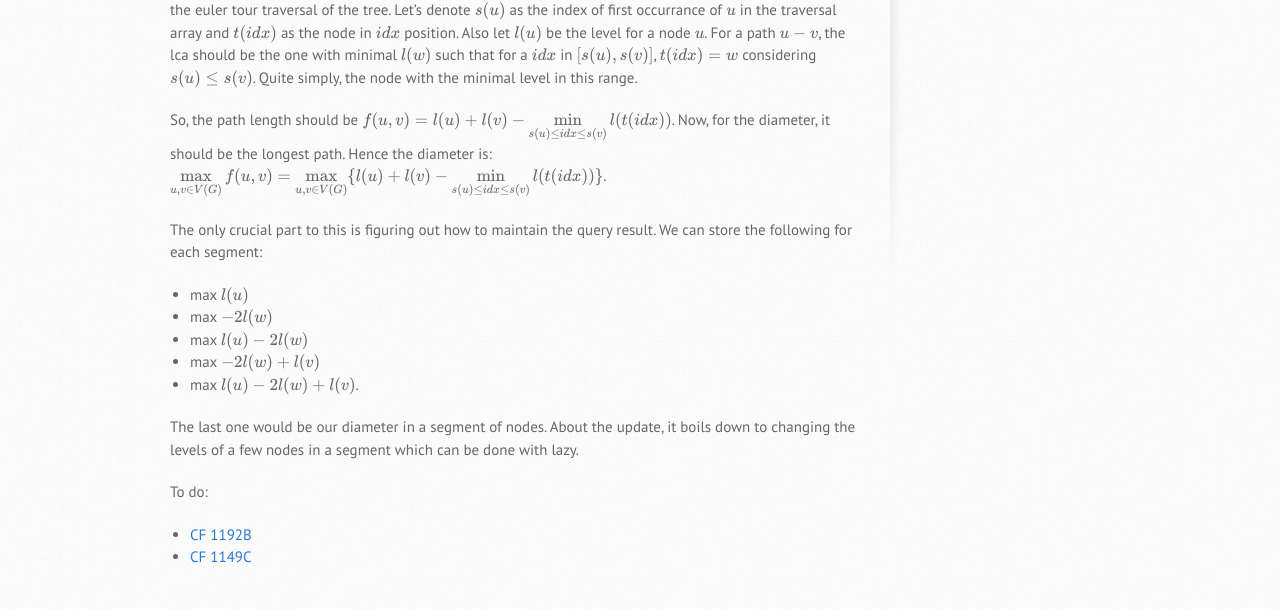
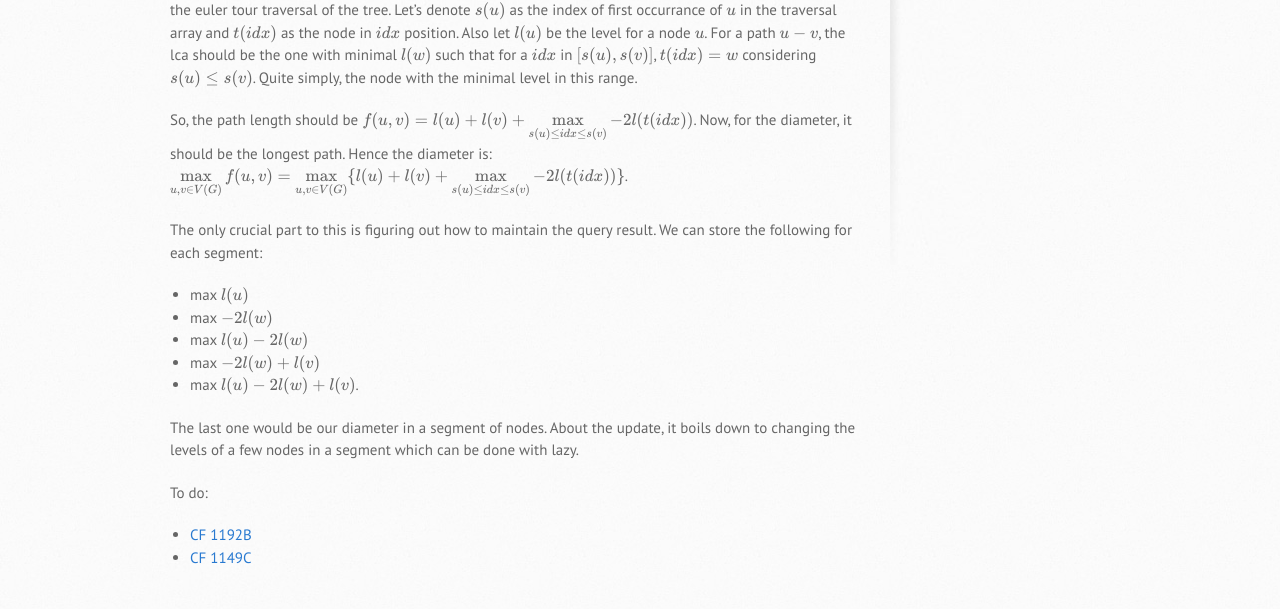
Before and after one commit to rebornplusplus/rebornplusplus.github.io, a Jekyll site: the page built from codir/dox/tree-diameter.md, in a window 1280 px wide. Shown: the part 471-1080 px from the top of the page. Built offline with Jekyll 4.4.1, drawn with Linux system fonts in a browser that asks for light colours; some web fonts are replaced; formulas are drawn with MathJax 3.

Commit message:
Update tree-diameter.md

```diff
--- a/codir/dox/tree-diameter.md
+++ b/codir/dox/tree-diameter.md
@@ -11,7 +11,7 @@ The diameter of the tree is the longest path in it. You are given a tree with a
 
 This problem appeared in CEOI 2019 and a CF round as a Div1-C. While there exist some solution concerning HLDs and what not, there's a simple, yet good observation and tricks to play here. Let's consider the euler tour traversal of the tree. Let's denote $s(u)$ as the index of first occurrance of $u$ in the traversal array and $t(idx)$ as the node in $idx$ position. Also let $l(u)$ be the level for a node $u$. For a path $u - v$, the lca should be the one with minimal $l(w)$ such that for a $idx$ in $[s(u), s(v)]$, $t(idx) = w$ considering $s(u) \leq s(v)$. Quite simply, the node with the minimal level in this range.
 
-So, the path length should be $f(u, v) = l(u) + l(v) - \min\limits_{s(u) \leq idx \leq s(v)} l(t(idx))$. Now, for the diameter, it should be the longest path. Hence the diameter is: $\max\limits_{u, v \in V(G)} f(u, v) = \max\limits_{u, v \in V(G)} \\{ l(u) + l(v) - \min\limits_{s(u) \leq idx \leq s(v)} l(t(idx)) \\} $.
+So, the path length should be $f(u, v) = l(u) + l(v) + \max\limits_{s(u) \leq idx \leq s(v)} -2l(t(idx))$. Now, for the diameter, it should be the longest path. Hence the diameter is: $\max\limits_{u, v \in V(G)} f(u, v) = \max\limits_{u, v \in V(G)} \\{ l(u) + l(v) + \max\limits_{s(u) \leq idx \leq s(v)} -2l(t(idx)) \\} $.
 
 The only crucial part to this is figuring out how to maintain the query result. We can store the following for each segment:
 - max $l(u)$
```
